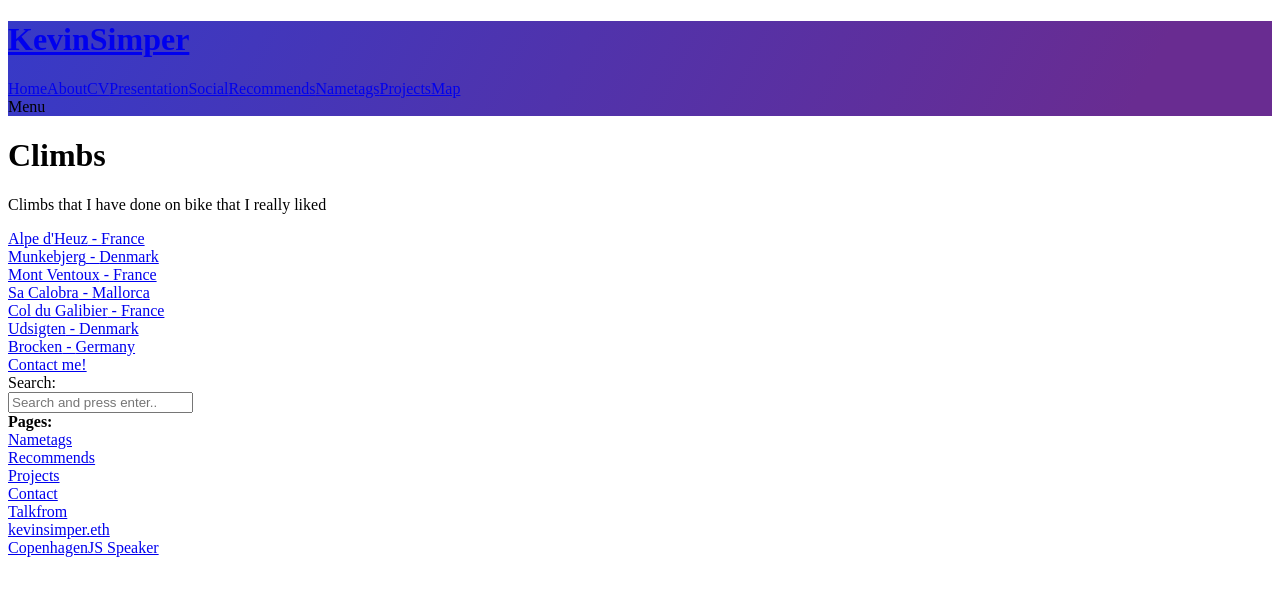
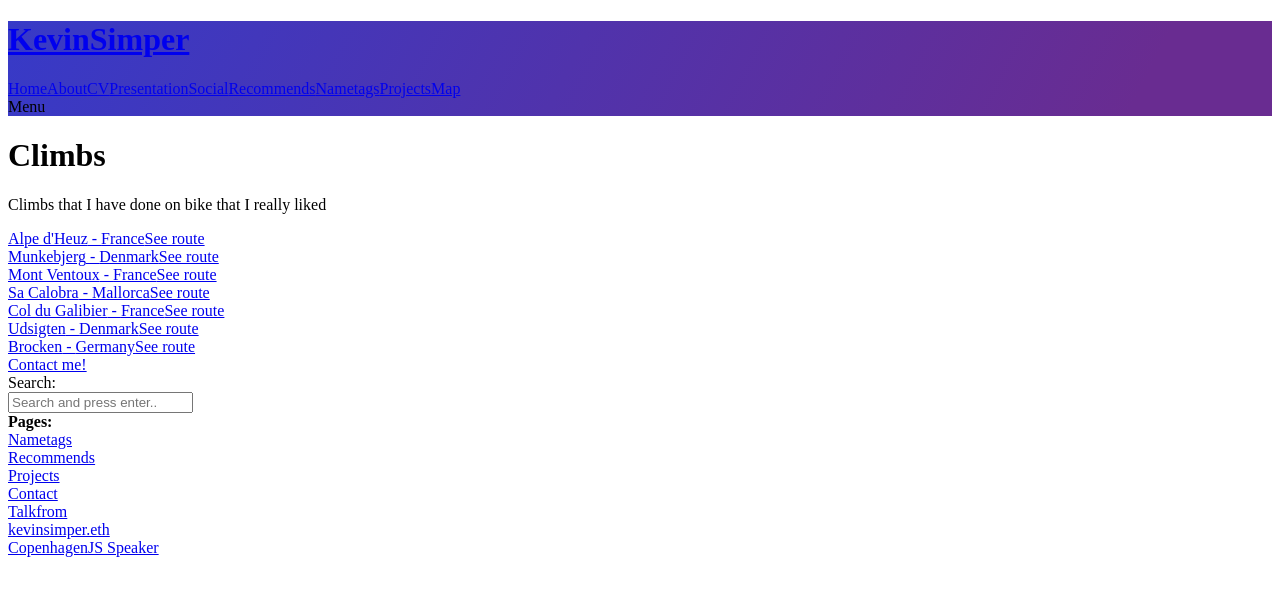
Before and after one commit to kevinsimper/kevinsimper.dk, a Next.js app: page /climbs in a window 1280 px wide. Shown: the top 596 px of the page. Built offline with nearby package versions, Linux system fonts and the light colour scheme.

Commit message:
Improve data for climbs with start and end

```diff
--- a/pages/climbs.tsx
+++ b/pages/climbs.tsx
@@ -2,51 +2,73 @@ import React from 'react'
 
 function ClimbsPage() {
   return (
-    <div>
-      <h1 className="text-2xl">Climbs</h1>
-      <p>Climbs that I have done on bike that I really liked</p>
+    <div className="space-y-4">
       <div>
+        <h1 className="text-2xl">Climbs</h1>
+        <p>Climbs that I have done on bike that I really liked</p>
+      </div>
+      <div className="grid gap-3">
         {[
           {
             name: "Alpe d'Heuz",
             country: 'France',
-            position: '45.0946915,6.0708381',
+            end: '45.0946915,6.0708381',
+            start: '45.065250, 6.040131',
+            length: 13000,
           },
           {
             name: 'Munkebjerg',
             country: 'Denmark',
-            position: '55.6858073,9.6172224',
+            end: '55.6858073,9.6172224',
+            start: '55.692863, 9.615131',
           },
           {
             name: 'Mont Ventoux',
             country: 'France',
-            position: '44.1740843,5.2699249',
+            end: '44.174084,5.269925',
+            start: '44.123232, 5.180506',
+            length: 22000,
           },
           {
             name: 'Sa Calobra',
             country: 'Mallorca',
-            position: '39.849081,2.7971858',
+            end: '39.816088,2.823908',
+            start: '39.851002,2.799172',
           },
           {
             name: 'Col du Galibier',
             country: 'France',
-            position: '45.0640978,6.398976',
+            end: '45.064061,6.407863',
+            start: '45.163654, 6.422708',
           },
           {
             name: 'Udsigten',
             country: 'Denmark',
-            position: '55.363653,11.3131511',
+            end: '55.370845,11.328069',
+            start: '55.363676,11.314370',
           },
           {
             name: 'Brocken',
             country: 'Germany',
-            position: '51.7994226,10.6064637',
+            end: '51.799100,10.615623',
+            start: '51.772229, 10.647465',
           },
         ].map((climb) => {
           return (
-            <div>
-              <a href={`https://www.google.com/maps/place/${climb.position}`}>
+            <div className="border p-4">
+              <a
+                href={`https://www.google.com/maps/place/${climb.end}`}
+                className="block"
+                target={'_blank'}
+              >
                 {climb.name} - {climb.country}
+              </a>
+              <a
+                href={`https://www.google.com/maps/dir/${climb.start}/${climb.end}`}
+                className="block"
+                target={'_blank'}
+              >
+                See route
               </a>
             </div>
           )
```
